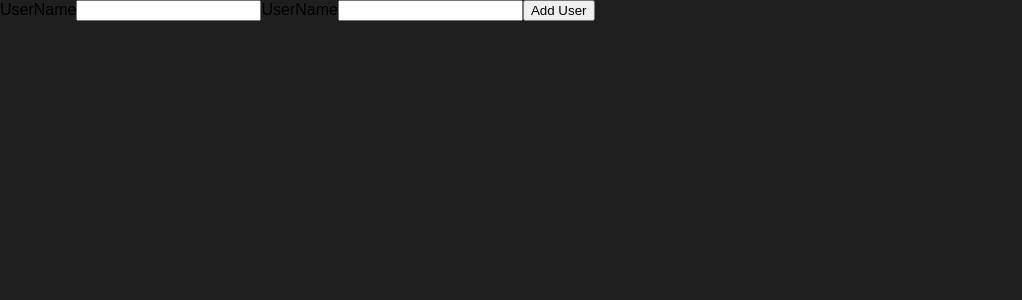
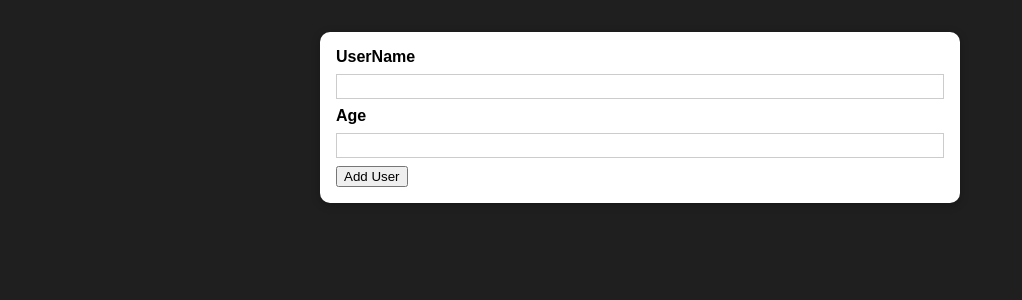
Before and after one commit to vinayuchil/react-complete-guide_4, a React (Create React App) app: page / in a window 1280 px wide. Shown: the top 300 px of the page, without its empty margins (0-1022 px from the left). Built offline with nearby package versions, Linux system fonts and the light colour scheme.

Commit message:
91. Adding a re-usable "Card" Component

```diff
--- /dev/null
+++ b/src/components/UI/Card.js
@@ -0,0 +1,11 @@
+import React from "react";
+
+import classes from "./Card.module.css";
+
+const Card = (props) => {
+  return (
+    <div className={`${classes.card} ${props.className}`}>{props.children}</div>
+  );
+};
+
+export default Card;
--- /dev/null
+++ b/src/components/UI/Card.module.css
@@ -0,0 +1,5 @@
+.card {
+  background: white;
+  box-shadow: 0 2px 8px rgba(0, 0, 0, 0.26);
+  border-radius: 10px;
+}
--- a/src/components/Users/AddUser.js
+++ b/src/components/Users/AddUser.js
@@ -1,4 +1,7 @@
 import React from "react";
+
+import Card from "../UI/Card";
+import classes from "./AddUser.module.css";
 
 const AddUser = (props) => {
   const AddUserHandler = (event) => {
@@ -6,15 +9,17 @@
   };
 
   return (
+    <Card className={classes.input}>
       <form onSubmit={AddUserHandler}>
         <label htmlFor="username">UserName</label>
         <input id="username" type="text"></input>
 
-      <label htmlFor="age">UserName</label>
+        <label htmlFor="age">Age</label>
         <input id="age" type="number"></input>
 
         <button type="submit">Add User</button>
       </form>
+    </Card>
   );
 };
 
--- /dev/null
+++ b/src/components/Users/AddUser.module.css
@@ -0,0 +1,26 @@
+.input {
+  margin: 2rem auto;
+  padding: 1rem;
+  width: 90%;
+  max-width: 40rem;
+}
+
+.input label {
+  display: block;
+  font-weight: bold;
+  margin-bottom: 0.5rem;
+}
+
+.input input {
+  font: inherit;
+  display: block;
+  width: 100%;
+  border: 1px solid #ccc;
+  padding: 0.15rem;
+  margin-bottom: 0.5rem;
+}
+
+.input input:focus {
+  outline: none;
+  border-color: #4f005f;
+}
```
Lines whose indentation alone changed are shown as unchanged.
